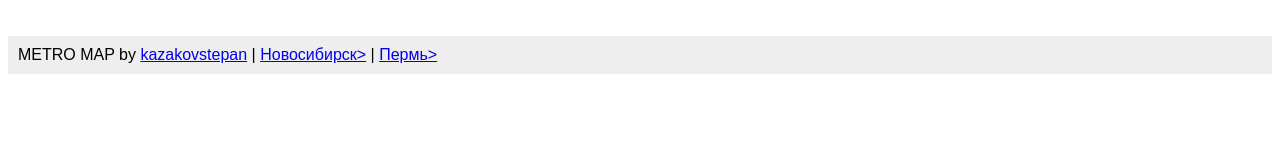
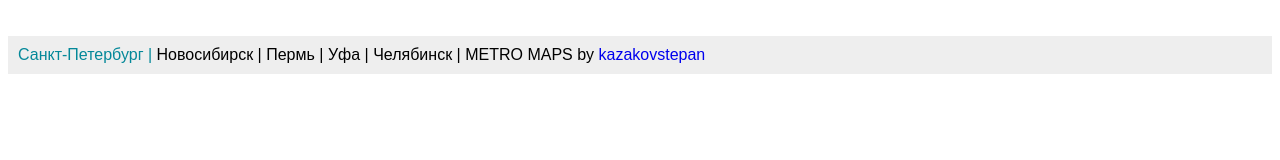
Before and after one commit to ksrt12/ksrt12.github.io, a plain HTML site: page index.html in a window 1280 px wide. Drawn offline with Linux system fonts and the light colour scheme.

Commit message:
add new maps
Signed-off-by: ksrt12 <ksrt12group@gmail.com>

```diff
--- a/index.html
+++ b/index.html
@@ -19,6 +19,19 @@
             border-top: 20px solid white;
             padding: 10px;
         }
+
+        a {
+            cursor: pointer;
+            text-decoration: none;
+        }
+
+        a:hover {
+            color: #048899;
+        }
+
+        /* body>ymaps.ymaps-2-1-79-map {
+            display: none !important;
+        } */
     </style>
     <link rel="apple-touch-icon" sizes="120x120" href="../icons/apple-touch-icon.png">
     <link rel="icon" type="image/png" sizes="16x16" href="../icons/favicon-16x16.png">
@@ -27,13 +40,14 @@
     <link rel="icon" type="image/png" sizes="128x128" href="../icons/favicon-128x128.png">
     <link rel="mask-icon" href="../icons/safari-pinned-tab.svg" color="#5bbad5">
     <title>SPB METRO</title>
+    <script src="main.js"></script>
 </head>
 
 <body>
-    <p class="license-text">
-        METRO MAP by <a href="https://vk.com/kazakovstepan">kazakovstepan</a> | <a href="nsk.html" id="nsk">Новосибирск></a> | <a href="perm.html" id="perm">Пермь></a>
+    <p id="license" class="license-text">
+        <script>loadCities();</script>
+        METRO MAPS by <a href="https://vk.com/kazakovstepan">kazakovstepan</a>
     </p>
-    <script async src="https://api-maps.yandex.ru/services/constructor/1.0/js/?um=constructor%3Aeaac18d2eb61ec31da1d6d3893afed67260b0ff41e35b2bca606498690add6cf&amp;width=100%25&amp;height=830&amp;lang=ru_RU&amp;scroll=true"></script>
 </body>
 
 </html>
--- /dev/null
+++ b/main.js
@@ -0,0 +1,57 @@
+const cities = [
+    {
+        id: "spb",
+        name: "Санкт-Петербург",
+        hash: "3Aeaac18d2eb61ec31da1d6d3893afed67260b0ff41e35b2bca606498690add6cf"
+    },
+    {
+        id: "nsk",
+        name: "Новосибирск",
+        hash: "3Ac97db91a8106980e1de5987fa6b8fa3afb55be118eaa1c52347262422e06e405"
+    },
+    {
+        id: "perm",
+        name: "Пермь",
+        hash: "3A9b422f3cd97d04a210cd3f7cbba01d83f4965f638974e6d9b298ad08e0fe0466"
+    },
+    {
+        id: "ufa",
+        name: "Уфа",
+        hash: "3A8ebb059f1f3456695d34b1ffa6a4111af0ee0340a68f30dfe04ea9abab1597b4"
+    },
+    {
+        id: "chl",
+        name: "Челябинск",
+        hash: "3A75c0666f0ed0c532b2c03c2015cf58a64d8f683e727a2bd1bbc7a5de72a4d836"
+    }
+];
+
+function loadMap(hash) {
+    let s = document.createElement("script");
+    s.async = true;
+    s.src = "https://api-maps.yandex.ru/services/constructor/1.0/js/?um=constructor%" + hash + "&amp;width=100%25&amp;height=830&amp;lang=ru_RU&amp;scroll=true";
+    document.body.appendChild(s);
+}
+
+function loadCities() {
+    const toAdd = document.getElementById("license");
+    const isLoadAll = [];
+    cities.forEach((city, n) => {
+        let a = document.createElement("a");
+        a.id = city.id;
+        a.text = city.name + " | ";
+        // a.href = "#";
+        a.onclick = () => changeCity(city, n);
+        toAdd.appendChild(a);
+        loadMap(city.hash);
+    });
+    setTimeout(() => changeCity(cities[0], 0), 1000);
+}
+
+function changeCity(city, n) {
+    document.title = city.name;
+    cities.forEach((curr_city, i) => {
+        document.getElementById(curr_city.id).style.color = (curr_city.id === city.id) ? "#048899" : "black";
+        document.querySelectorAll("body > ymaps")[i].style.setProperty('display', (i === n) ? 'block' : 'none', 'important');
+    });
+}
```
Also changed, not shown: nsk.html (deleted, +0 -37 lines), perm.html (deleted, +0 -37 lines), sitemap.txt.
